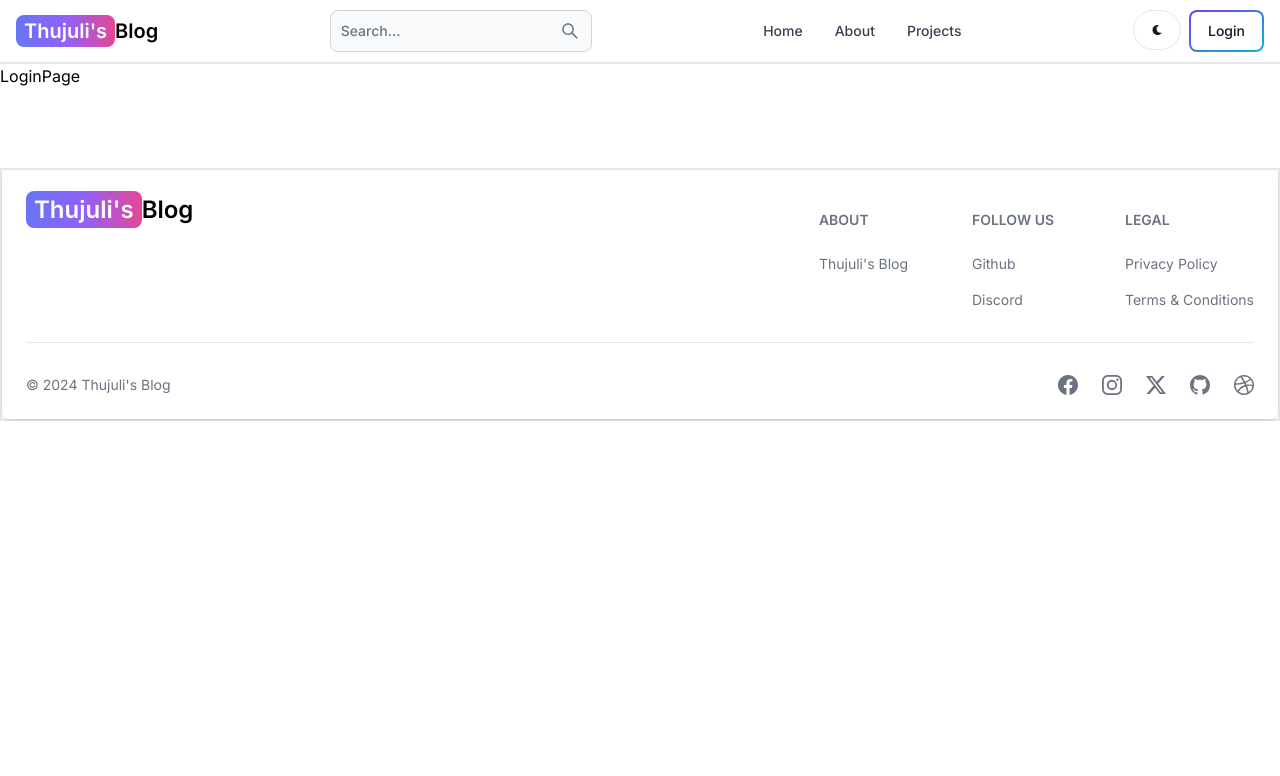
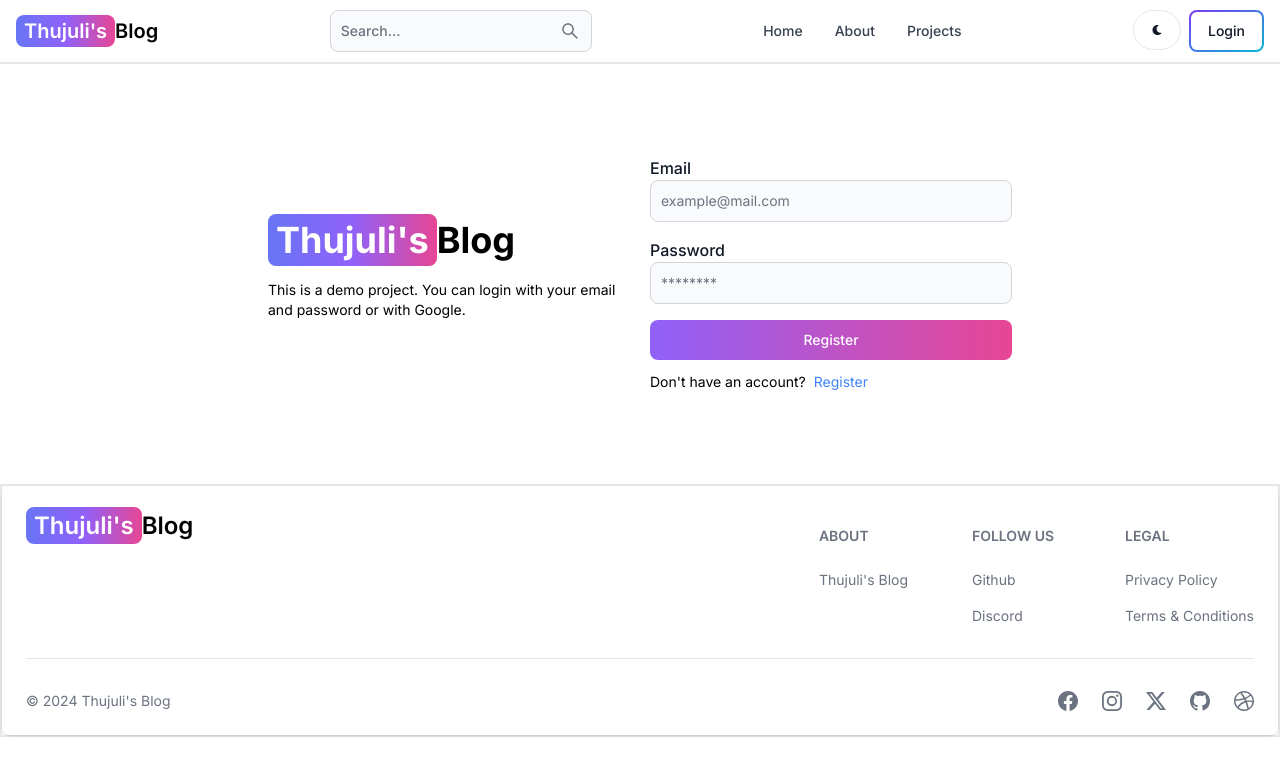
Before and after one commit to thujuli/mern-blog, a React (Vite) app in the folder client/: page /login in a window 1280 px wide. Shown: the top 776 px of the page. Built offline with nearby package versions, Linux system fonts and the light colour scheme.

Commit message:
Handle Action on Login Page [x] Create UI for Login Page [x] Add interactivity on Login Page

```diff
--- a/client/src/pages/LoginPage.tsx
+++ b/client/src/pages/LoginPage.tsx
@@ -1,10 +1,137 @@
-import React from "react";
+import React, { useState } from "react";
 import MainLayout from "../layouts/MainLayout";
+import { Alert, Button, Label, Spinner, TextInput } from "flowbite-react";
+import { HiInformationCircle } from "react-icons/hi";
+import { Link, useNavigate } from "react-router-dom";
 
-const LoginPage: React.FC = () => {
+const initialFormData = {
+  username: "",
+  email: "",
+  password: "",
+};
+
+const LoginPage: React.FC = function () {
+  const [formData, setFormData] = useState(initialFormData);
+  const [isLoading, setIsLoading] = useState(false);
+  const [errMsg, setErrMsg] = useState<string | null>(null);
+  const navigate = useNavigate();
+
+  const handleChange: React.ChangeEventHandler<HTMLInputElement> = (e) => {
+    setFormData({ ...formData, [e.target.id]: e.target.value });
+  };
+  const handleSubmit: React.FormEventHandler<HTMLFormElement> = async (e) => {
+    e.preventDefault();
+
+    try {
+      setIsLoading(true);
+      const res = await fetch(
+        `${import.meta.env.VITE_API_BASE_URL}/auth/login`,
+        {
+          method: "POST",
+          headers: {
+            "Content-Type": "application/json",
+          },
+          body: JSON.stringify(formData),
+        }
+      );
+
+      if (!res.ok) {
+        setErrMsg("Internal Server Error");
+      } else {
+        navigate("/");
+      }
+    } catch (error) {
+      setErrMsg(
+        error instanceof Error ? error.message : "An unknown error occured"
+      );
+    } finally {
+      setIsLoading(false);
+      setFormData(initialFormData);
+    }
+  };
   return (
     <MainLayout>
-      <div>LoginPage</div>
+      <div className="p-3 mt-20 max-w-3xl mx-auto">
+        <div className="flex flex-col md:flex-row gap-5">
+          {/* left */}
+          <div className="flex-1 md:mt-16">
+            <Link
+              to="/"
+              className="font-bold dark:text-white text-3xl md:text-4xl"
+            >
+              <span className="px-2 py-1 bg-gradient-to-r from-indigo-500 via-purple-500 to-pink-500 rounded-lg text-white">
+                Thujuli's
+              </span>
+              Blog
+            </Link>
+            <p className="text-sm mt-5">
+              This is a demo project. You can login with your email and password
+              or with Google.
+            </p>
+          </div>
+
+          {/* right */}
+          <div className="flex-1">
+            <form className="flex flex-col gap-4" onSubmit={handleSubmit}>
+              <div>
+                <Label value="Email" htmlFor="email" className="text-base" />
+                <TextInput
+                  type="email"
+                  placeholder="example@mail.com"
+                  id="email"
+                  name="email"
+                  value={formData.email}
+                  onChange={handleChange}
+                  disabled={isLoading}
+                  required
+                />
+              </div>
+              <div>
+                <Label
+                  value="Password"
+                  htmlFor="password"
+                  className="text-base"
+                />
+                <TextInput
+                  type="password"
+                  placeholder="********"
+                  id="password"
+                  name="password"
+                  value={formData.password}
+                  onChange={handleChange}
+                  disabled={isLoading}
+                  required
+                />
+              </div>
+              <Button gradientDuoTone="purpleToPink" type="submit">
+                {isLoading ? (
+                  <>
+                    <Spinner size="sm" />
+                    <span className="pl-3">Loading...</span>
+                  </>
+                ) : (
+                  "Register"
+                )}
+              </Button>
+            </form>
+            <div className="flex gap-2 text-sm mt-3">
+              <span>Don't have an account?</span>
+              <Link to="/register" className="text-blue-500">
+                Register
+              </Link>
+            </div>
+            {errMsg && (
+              <Alert
+                color="failure"
+                icon={HiInformationCircle}
+                className="mt-5"
+              >
+                <span className="font-medium">{errMsg}</span>
+              </Alert>
+            )}
+          </div>
+        </div>
+      </div>
     </MainLayout>
   );
 };
--- a/client/src/pages/RegistrationPage.tsx
+++ b/client/src/pages/RegistrationPage.tsx
@@ -65,7 +65,7 @@ const RegistrationPage: React.FC = function () {
               Blog
             </Link>
             <p className="text-sm mt-5">
-              This is a demo project. You can sign up with your email and
+              This is a demo project. You can registration with your email and
               password or with Google.
             </p>
           </div>
@@ -132,7 +132,7 @@ const RegistrationPage: React.FC = function () {
               </Button>
             </form>
             <div className="flex gap-2 text-sm mt-3">
-              <span>Have an account?</span>
+              <span>Already have an account?</span>
               <Link to="/login" className="text-blue-500">
                 Login
               </Link>
```
